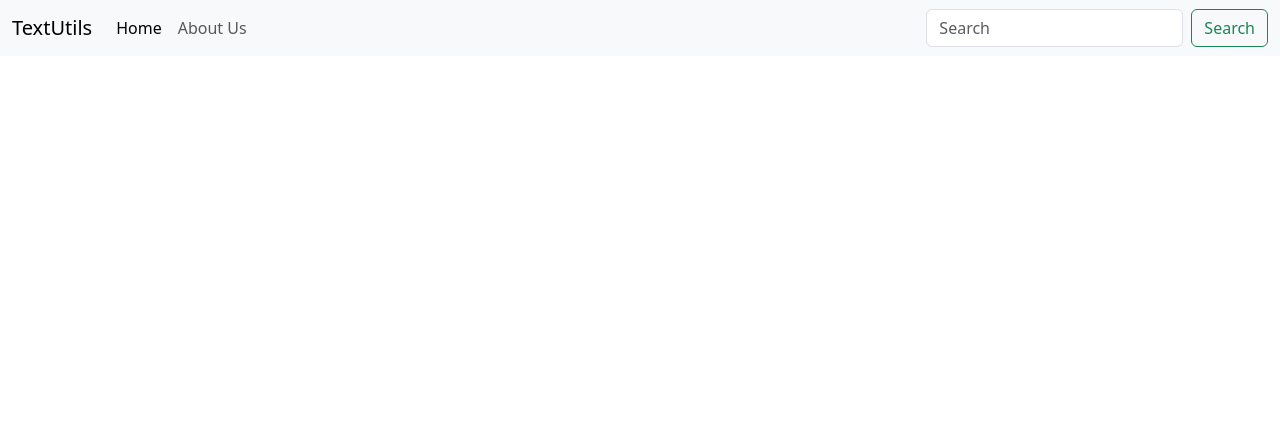
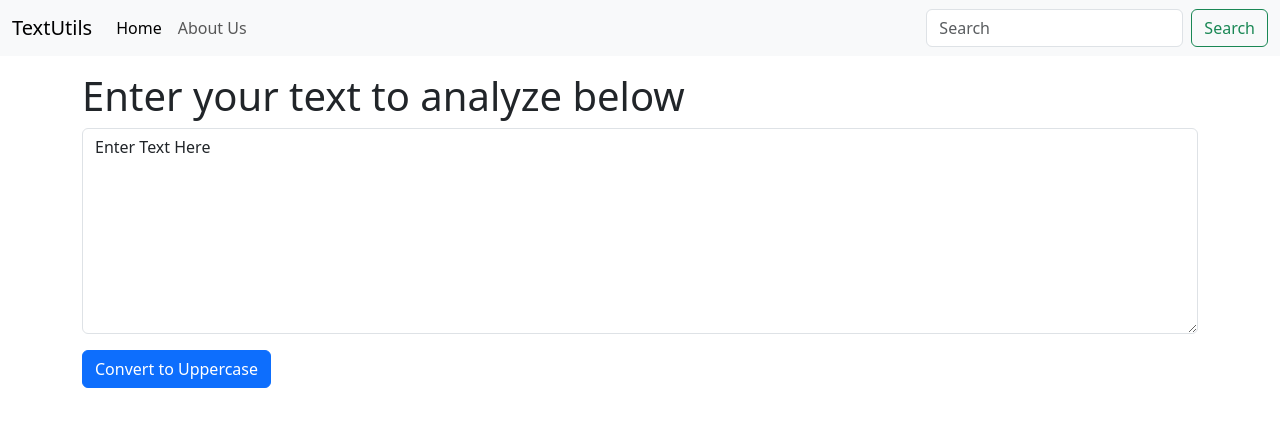
Before and after one commit to Darpan242003/my-app, a React (Vite) app: page / in a window 1280 px wide. Shown: the top 426 px of the page. Built offline with nearby package versions, Linux system fonts and the light colour scheme.

Commit message:
Understanding State & Handling Events

```diff
--- a/src/App.jsx
+++ b/src/App.jsx
@@ -1,5 +1,6 @@
 import './App.css'
 import Navbar from './Components/Navbar'
+import TextForm from './Components/TextForm'
 
 function App() {
 
@@ -10,6 +11,14 @@ function App() {
       {/* <Navbar /> */} {/*Here we haven't passed any props so it will render the defaultProps. */}
       <Navbar title="TextUtils" aboutText="About Us" />
       {/* here variables title and aboutText are passed as props to Navbar component.  */}
+
+
+      <div className="container my-3"> {/* container is bootstrap class to keep the component in the middle and add equal margin at all sides
+      my-3: bootstrap class to add margin across y-axis*/}
+        {/* Add Heading as a prop in the textform */}
+        <TextForm heading="Enter your text to analyze below"/>
+      </div>
+
     </>
   )
 }
--- a/src/Components/Navbar.jsx
+++ b/src/Components/Navbar.jsx
@@ -33,7 +33,7 @@ const Navbar = (props) => {
 
 // Proptypes: informs the type of a prop.
 Navbar.propTypes = {
-  title: PropTypes.string.isRequired,
+  title: PropTypes.string.isRequired, //when we use isRequired it will throw the error if we don't provide the value for title or AboutText.
   aboutText: PropTypes.string.isRequired
 }
 //If we give title = {3} we will get an error because we have set proptype = string
--- /dev/null
+++ b/src/Components/TextForm.jsx
@@ -0,0 +1,33 @@
+import React, { useState } from 'react'
+// hooks : hooks let you use state and other react feature without writing a class OR in simple words hooks let us use the features of class without using a class
+
+
+export default function TextForm(props) {
+    const handleUpClick = () => {
+        console.log('Uppercase was clicked' + text)
+
+        let newText = text.toUpperCase() //method to convert text to uppercase
+
+        setText(newText) // correct way to change value of text
+    }
+
+    const handleOnChange = (event) => {
+        console.log('On change')
+        setText(event.target.value) //this will set the text we type in textarea as a new value of text.
+    }
+
+    const [text, setText] = useState("Enter Text Here")
+    // text is a variable which will hold the default value "Enter Text Here"
+    // setText is updating function of Text wherever it is present i.e. the text content will get updated through this function. all of this happens without reloading the page
+    return (
+        <div>
+            <h1>{props.heading}</h1> {/* heading prop accepted in TextForm */}
+            <div className="mb-3">
+                <textarea className="form-control" onChange={handleOnChange} value={text} id="myBox" rows="8"></textarea>
+                {/* we have used value={text} which displays "Enter Text Here" in textarea */}
+            </div>
+            <button className="btn btn-primary" onClick={handleUpClick}>Convert to Uppercase</button>
+            {/* onClick={handleUpClick} whenever we click on the button handleUpClick function will invoke. */}
+        </div>
+    )
+}
```
